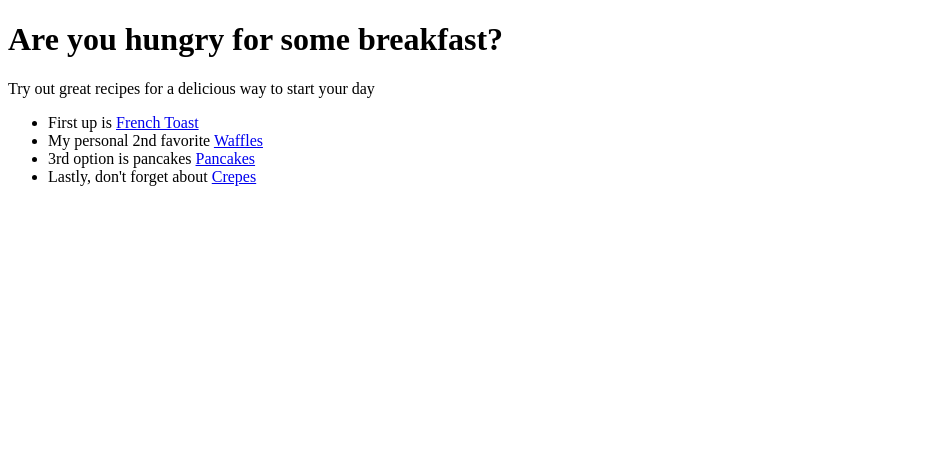
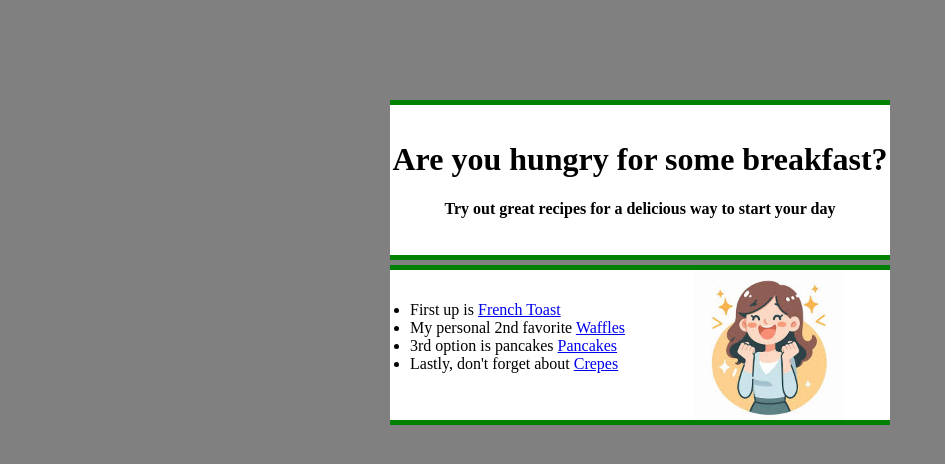
Before and after one commit to tjxyz44-alt/odin-recipes, a plain HTML site: page index.html in a window 1280 px wide. Shown: the whole page, without its empty margins (0-945 px from the left). Drawn offline with Linux system fonts and the light colour scheme.

Commit message:
add styles folder, index-style.css, img for index
completed the styling for the index page, and add
the new files and directories

```diff
--- a/index.html
+++ b/index.html
@@ -3,18 +3,33 @@
 <head>
     <meta charset="UTF-8">
     <meta name="viewport" content="width=device-width, initial-scale=1.0">
+    <link rel="stylesheet" href="styles/index-styles.css">
     <title>Home | Tommy's Recipes</title>
 </head>
 <body>
+    <div class="box top">
+        <div class="header">
             <h1>Are you hungry for some breakfast?</h1>
             <p>Try out great recipes for a delicious way to start your day</p>
+        </div>
+    </div>
 
+    <div class="box bottom">
+        <div class="links">
             <ul>
                 <li>First up is <a href="french-toast.html">French Toast</a></li>
                 <li>My personal 2nd favorite <a href="waffles.html">Waffles</a></li>
                 <li>3rd option is pancakes <a href="pancakes.html">Pancakes</a></li>
                 <li>Lastly, don't forget about <a href="crepes.html">Crepes</a></li>
             </ul>
+        </div>
+
+        <div class="image">
+            <img src="img/excitement.jpeg" alt="cartoon excitement">
+        </div>
+    </div>
+
+
 
 </body>
 </html>
--- /dev/null
+++ b/styles/index-styles.css
@@ -0,0 +1,42 @@
+body {
+    background-color: grey;
+
+}
+
+.box {
+    background-color: white;
+    margin: 0 auto;
+    height: 150px;
+    width: 500px;
+    border-bottom: 5px solid green;
+    border-top: 5px solid green;
+}
+
+.box.top {
+    margin-top: 100px;
+}
+
+.header {
+    padding: 15px 0;
+    text-align: center;
+    font-weight: bold;
+}
+
+.box.bottom {
+    display: flex;
+    margin-top: 5px;
+
+}
+
+.links {
+    padding-top: 15px;
+}
+
+ul {
+    padding: 0 20px;
+}
+
+img {
+    height: 150px;
+    padding-left: 33%;
+}
```
Also changed, not shown: crepes.html (+5 -1 lines), img/excitement.jpeg (added), 1 other file. Lines whose indentation alone changed are shown as unchanged.
